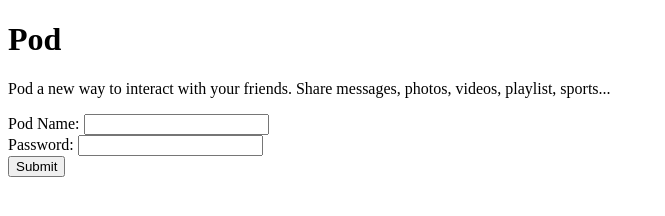
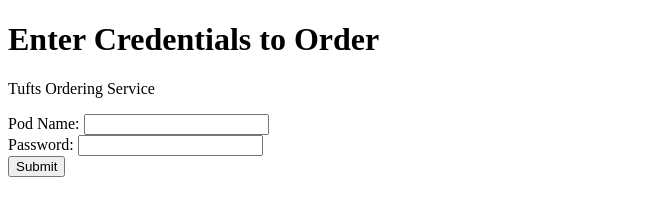
Before and after one commit to nmaity1999/nmaity1999.github.io, a plain HTML site: page index.html in a window 1280 px wide. Shown: the whole page, without its empty margins (0-665 px from the left). Drawn offline with Linux system fonts and the light colour scheme.

Commit message:
Update index.html

```diff
--- a/index.html
+++ b/index.html
@@ -7,13 +7,13 @@
 </head>
 <body>
 <div id = "header" >
-<h1 id="Title">Pod</h1>
+<h1 >Enter Credentials to Order</h1>
 </div>
 <div>
 </div>
 
 <div id = "bioDiv">
-	<p id="bio ">Pod a new way to interact with your friends. Share messages, photos, videos, playlist, sports...</p>
+	<p id="bio ">Tufts Ordering Service</p>
 	<style type="text/css">
 		#bio {
 			font: 24px helvetica;
```
